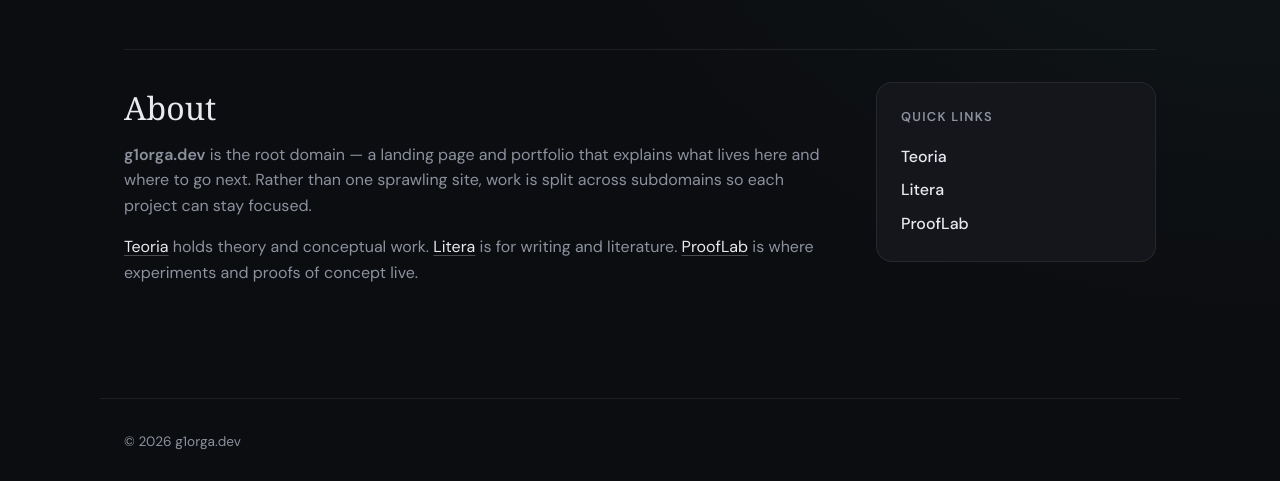
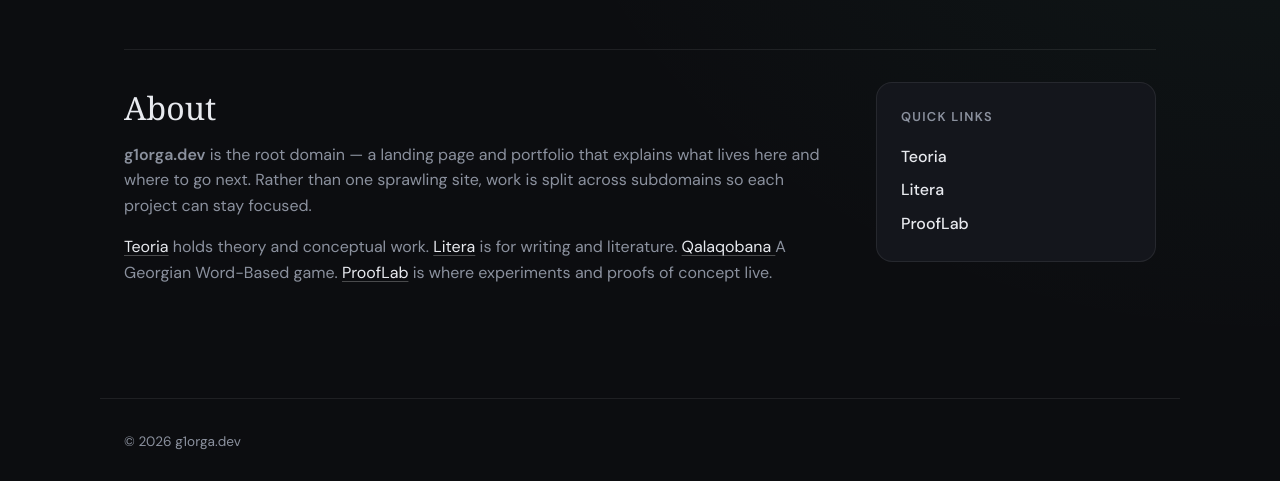
Before and after one commit to G10rga/g1orga-dev, a Flask app: page / in a window 1280 px wide. Shown: the part 1023-1504 px from the top of the page. Run offline with Flask 3, Linux system fonts and the light colour scheme; some web fonts are replaced.

Commit message:
Add Qalaqobana link to index.html
Added a link to Qalaqobana, a Georgian word-based game.

```diff
--- a/templates/index.html
+++ b/templates/index.html
@@ -73,6 +73,7 @@
           <p>
             <a href="https://teoria.g1orga.dev">Teoria</a> holds theory and conceptual work.
             <a href="https://litera.g1orga.dev">Litera</a> is for writing and literature.
+            <a href="https://qalaqobana.g1orga.dev"> Qalaqobana </a> A Georgian Word-Based game.
             <a href="https://prooflab.g1orga.dev">ProofLab</a> is where experiments and proofs of concept live.
           </p>
         </div>
```
